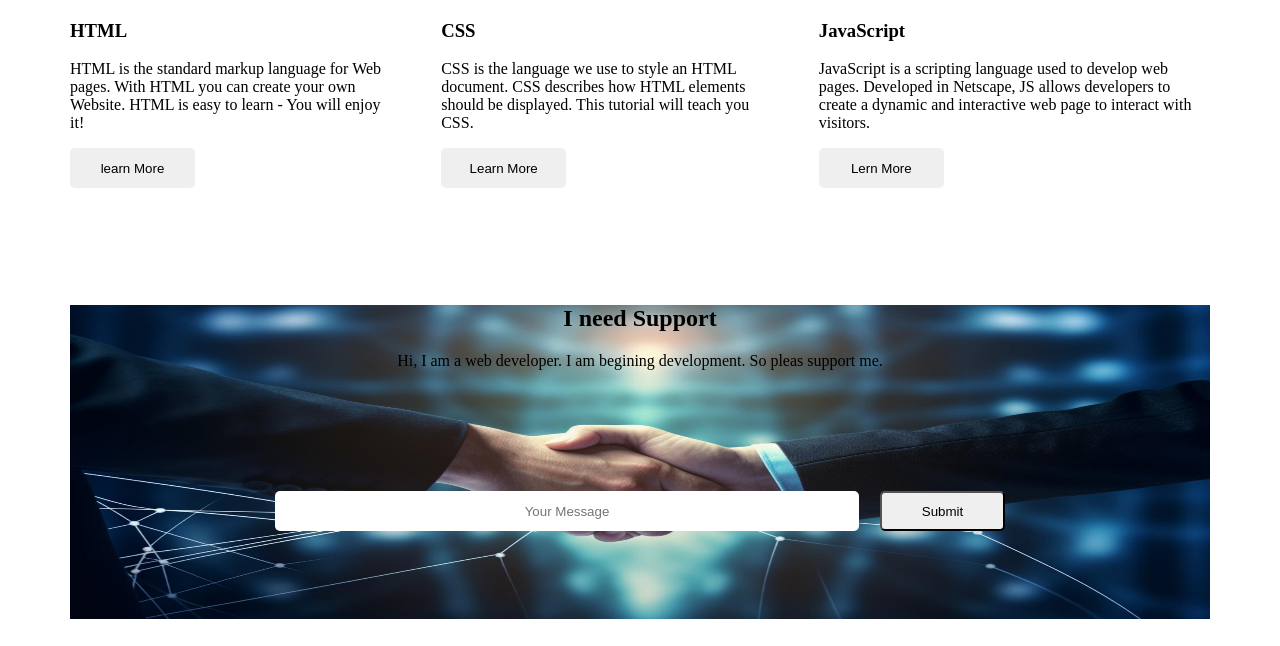
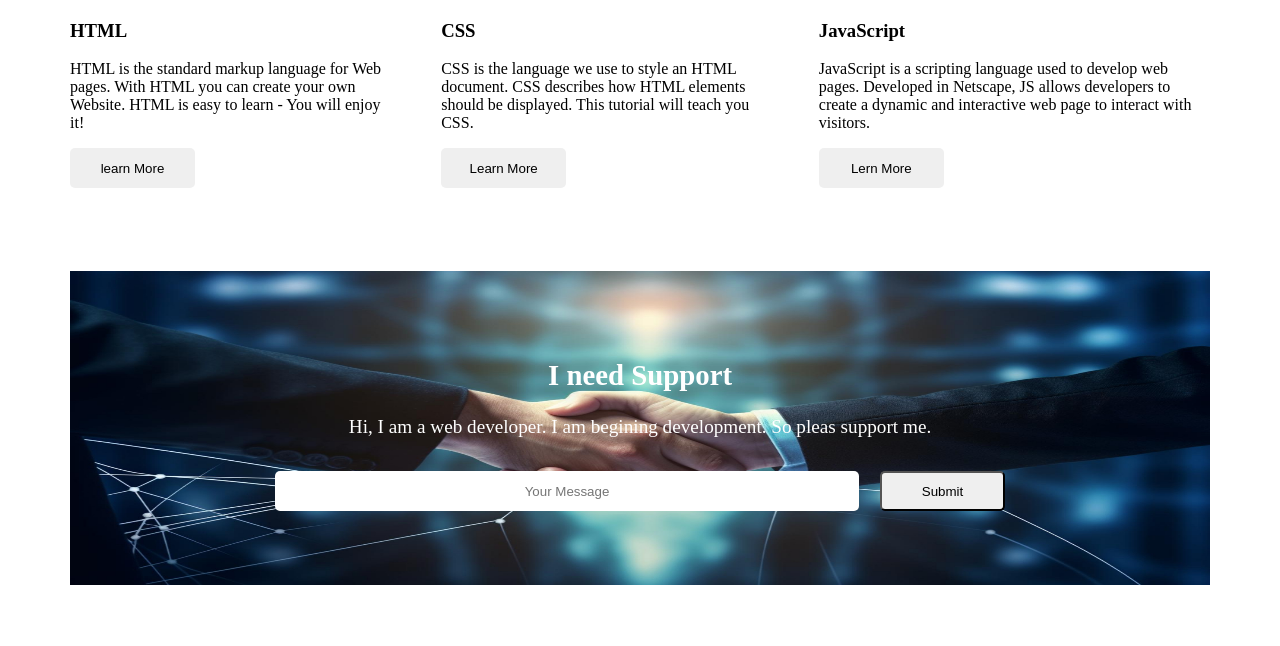
Before and after one commit to rafiqeb/My-First-Assignment, a plain HTML site: page index.html in a window 1280 px wide. Shown: the part 2988-3634 px from the top of the page. Drawn offline with Linux system fonts and the light colour scheme.

Commit message:
added all correction

```diff
--- a/style/style.css
+++ b/style/style.css
@@ -186,6 +186,7 @@
 }
 
     /* footer section start */
+
 .footer-section{
     width: 1140px;
     height: 314px;
@@ -194,6 +195,10 @@
     /* border: 2px solid blue; */
     background-image: url(../assets/handshake.jpg);
     background-size: 1140px 314px;
+    font-size: larger;
+    color: white;
+    display: flex;
+    flex-direction: column;
 }
 
 .footer-text{
@@ -201,16 +206,17 @@
     height: 104px;
     margin: 0 auto;
     text-align: center;
-    color: black;
+    /* color: black; */
     margin-top: 64px;
+    /* border: 2px solid blue; */
 }
 
 .footer-button{
     width: 730px;
     height: 104px;
     margin: 0 auto;
-    margin-top: 50px;
-    color: white;
+    /* margin-top: 50px; */
+    /* color: white; */
     display: flex;
     justify-content: space-between;
     align-items: center;
```
Also changed, not shown: index.html (+2 -0 lines).
